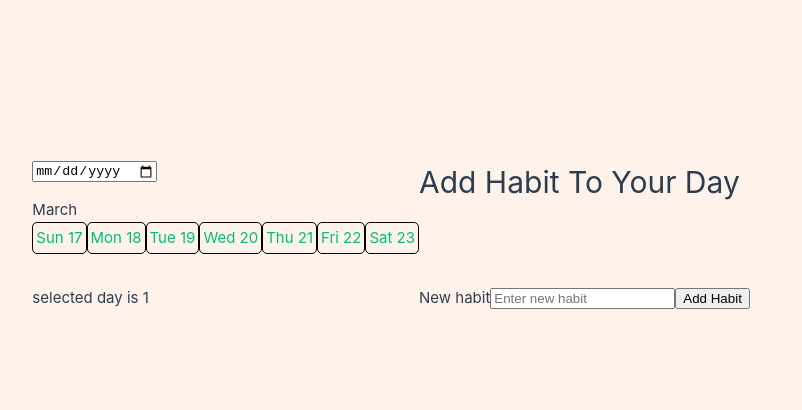
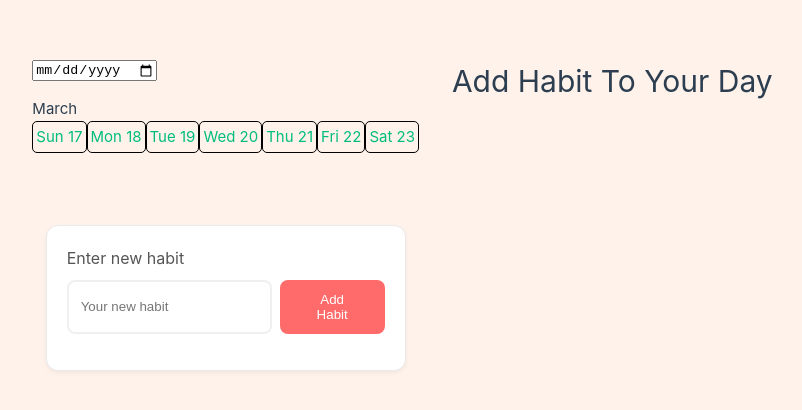
Before and after one commit to KarolisGaiv/habit-tracker, a Vue app: page /day/1/addHabit in a window 1280 px wide. Shown: the part 166-576 px from the top of the page, without its empty margins (221-1023 px from the left). Built offline with nearby package versions, Linux system fonts and the light colour scheme.

Commit message:
add basic styling to add habit view

```diff
--- a/src/views/AddHabit/AddHabit.vue
+++ b/src/views/AddHabit/AddHabit.vue
@@ -37,10 +37,67 @@ function addHabit() {
 
 <template>
   <h1>Add Habit To Your Day</h1>
-  <p>selected day is {{ id }}</p>
   <form class="wrapper" @submit.prevent="addHabit">
-    <label for="habitName">New habit</label>
-    <input type="text" id="habitName" placeholder="Enter new habit" v-model="newHabit" />
+    <label for="habitName">Enter new habit</label>
+    <div class="form-bottom">
+      <input type="text" id="habitName" placeholder="Your new habit" v-model="newHabit" />
     <button type="submit">Add Habit</button>
+    </div>
+
   </form>
 </template>
+
+<style scoped>
+h1 {
+  text-align: center;
+}
+
+.wrapper {
+  max-width: 360px;
+  margin: 40px auto;
+  padding: 20px;
+  background-color: #ffffff;
+  border: 1px solid #eaeaea;
+  border-radius: 12px;
+  box-shadow: 0 2px 4px rgba(0, 0, 0, 0.05);
+}
+
+label {
+  font-size: 1rem;
+  color: #555;
+  margin-bottom: 0.5rem;
+  display: block;
+}
+
+input {
+  padding: 12px;
+  border: 2px solid #f0f0f0;
+  border-radius: 0.5rem;
+  transition: border-color 0.3s;
+}
+
+input:focus {
+  border-color: #a0a0a0;
+  outline: none;
+}
+
+button {
+  background-color: #FF6B6B;
+  color: #ffffff;
+  padding: 12px 1.5rem;
+  border: none;
+  border-radius: 0.5rem;
+  cursor: pointer;
+  transition: background-color 0.3s;
+  margin-left: 0.5rem;
+}
+
+button:hover {
+  background-color: #E25555;
+}
+
+.form-bottom {
+  display: flex;
+  margin-bottom: 1rem;
+}
+</style>
```
